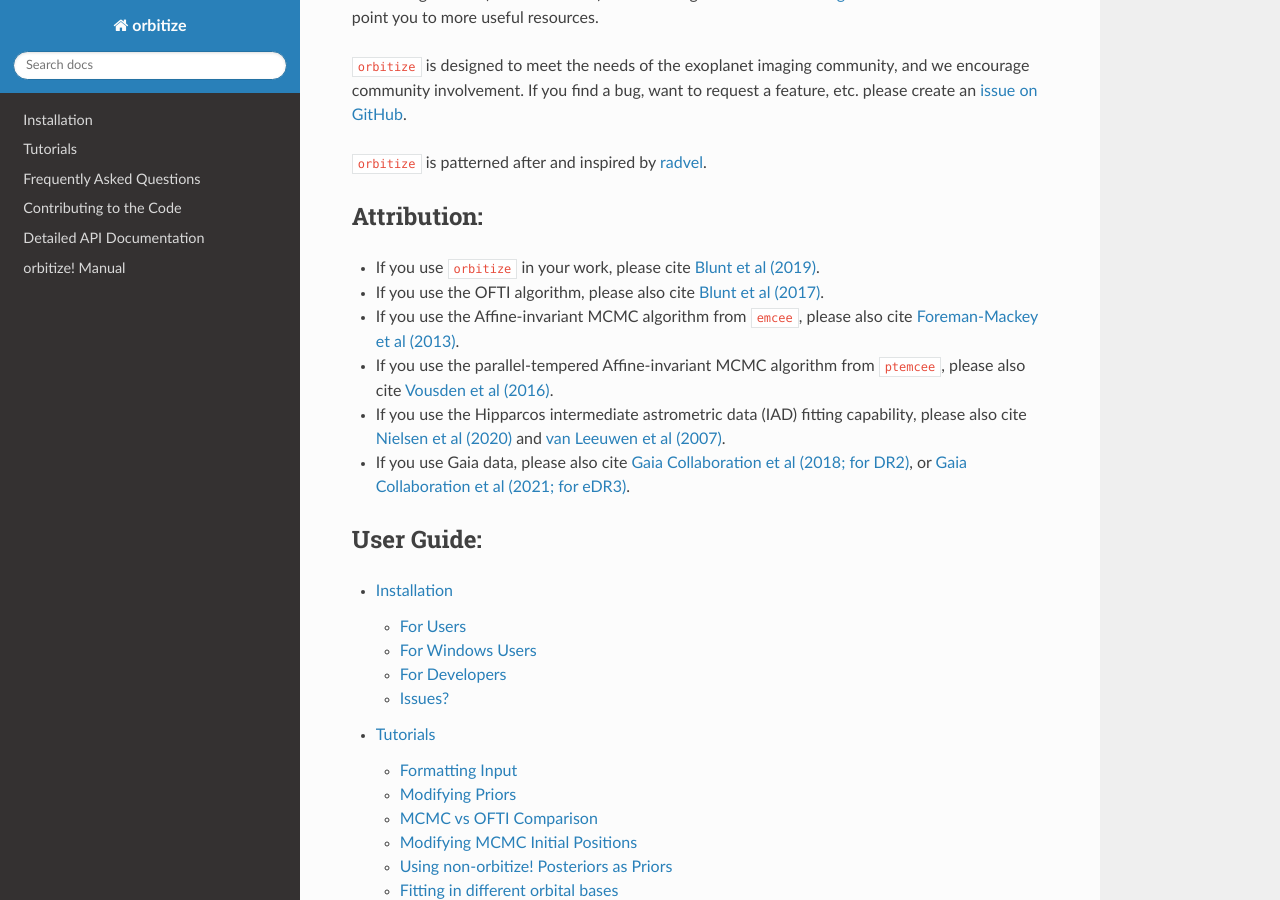
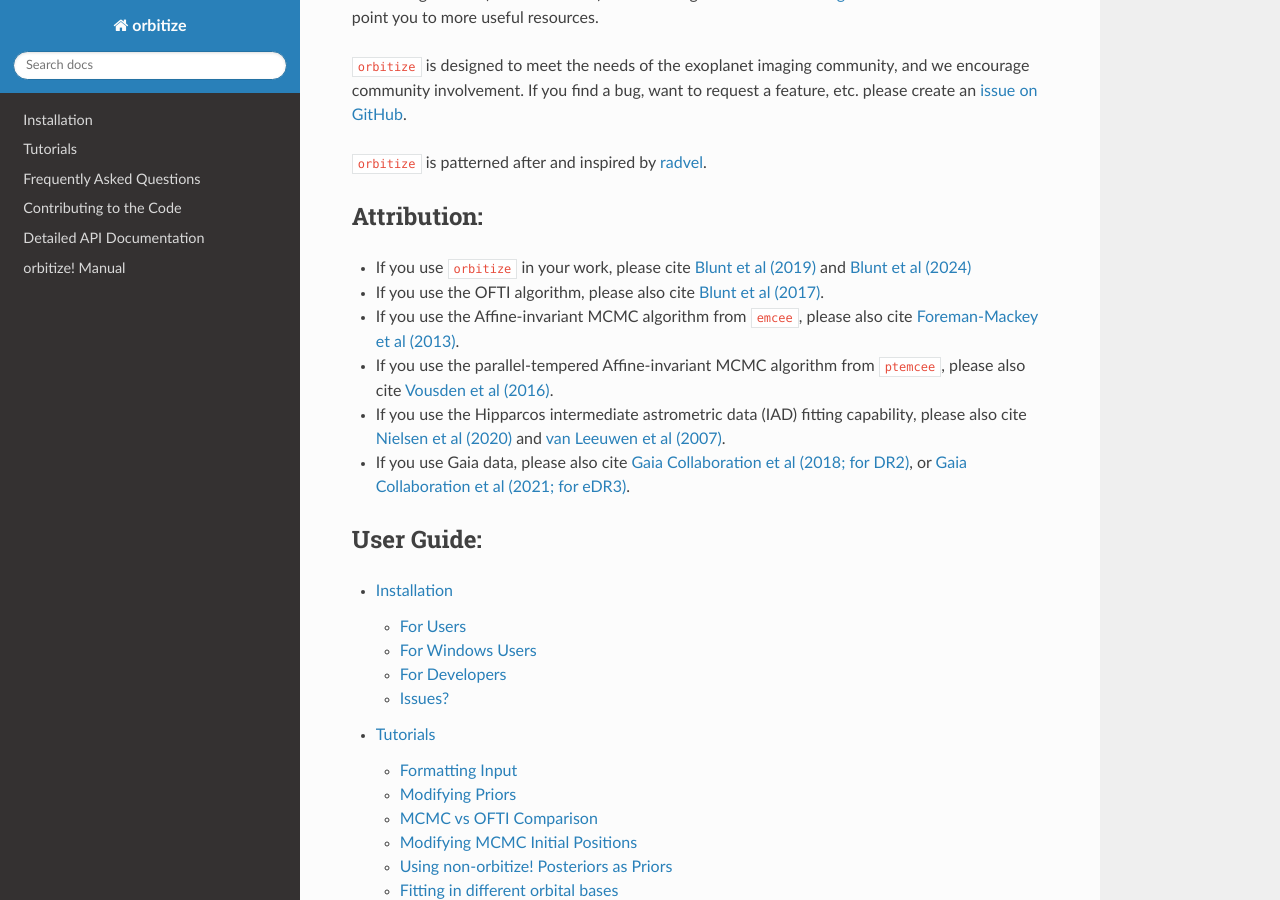
Before and after one commit to sblunt/orbitize, a Sphinx documentation site: the page built from docs/index.rst, in a window 1280 px wide and 900 px high, scrolled down 474 px. Built offline with Sphinx 7.4.7 and the Read the Docs theme 3.1.0, drawn with Linux system fonts in a browser that asks for light colours; pages that are not in the unit, such as notebooks, are missing from menus.

Commit message:
add citation

```diff
--- a/docs/index.rst
+++ b/docs/index.rst
@@ -31,7 +31,7 @@ create an `issue on GitHub <https://github.com/sblunt/orbitize/issues>`_.
 Attribution:
 ++++++++++++
 
-* If you use ``orbitize`` in your work, please cite `Blunt et al (2019) <https://ui.adsabs.harvard.edu/abs/2019arXiv191001756B/abstract>`_.
+* If you use ``orbitize`` in your work, please cite `Blunt et al (2019) <https://ui.adsabs.harvard.edu/abs/2019arXiv191001756B/abstract>`_ and `Blunt et al (2024) <https://ui.adsabs.harvard.edu/abs/2024JOSS....9.6756B/abstract>`_
 * If you use the OFTI algorithm, please also cite `Blunt et al (2017) <https://ui.adsabs.harvard.edu/#abs/2017AJ....153..229B/abstract>`_.
 * If you use the Affine-invariant MCMC algorithm from ``emcee``, please also cite `Foreman-Mackey et al (2013) <https://ui.adsabs.harvard.edu/abs/2013PASP..125..306F/abstract>`_.
 * If you use the parallel-tempered Affine-invariant MCMC algorithm from ``ptemcee``, please also cite `Vousden et al (2016) <https://ui.adsabs.harvard.edu/abs/2016MNRAS.455.1919V/abstract>`_.
```
